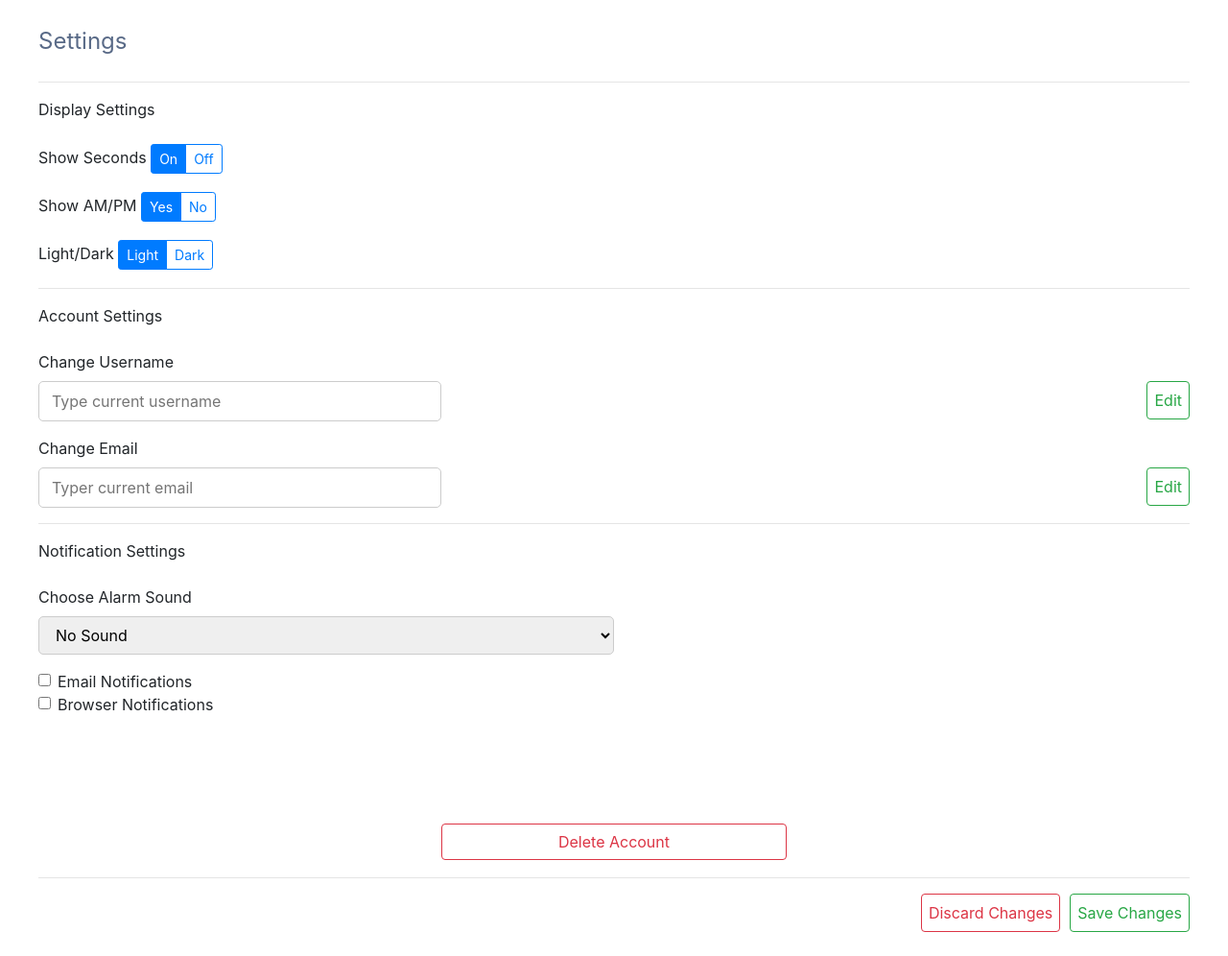
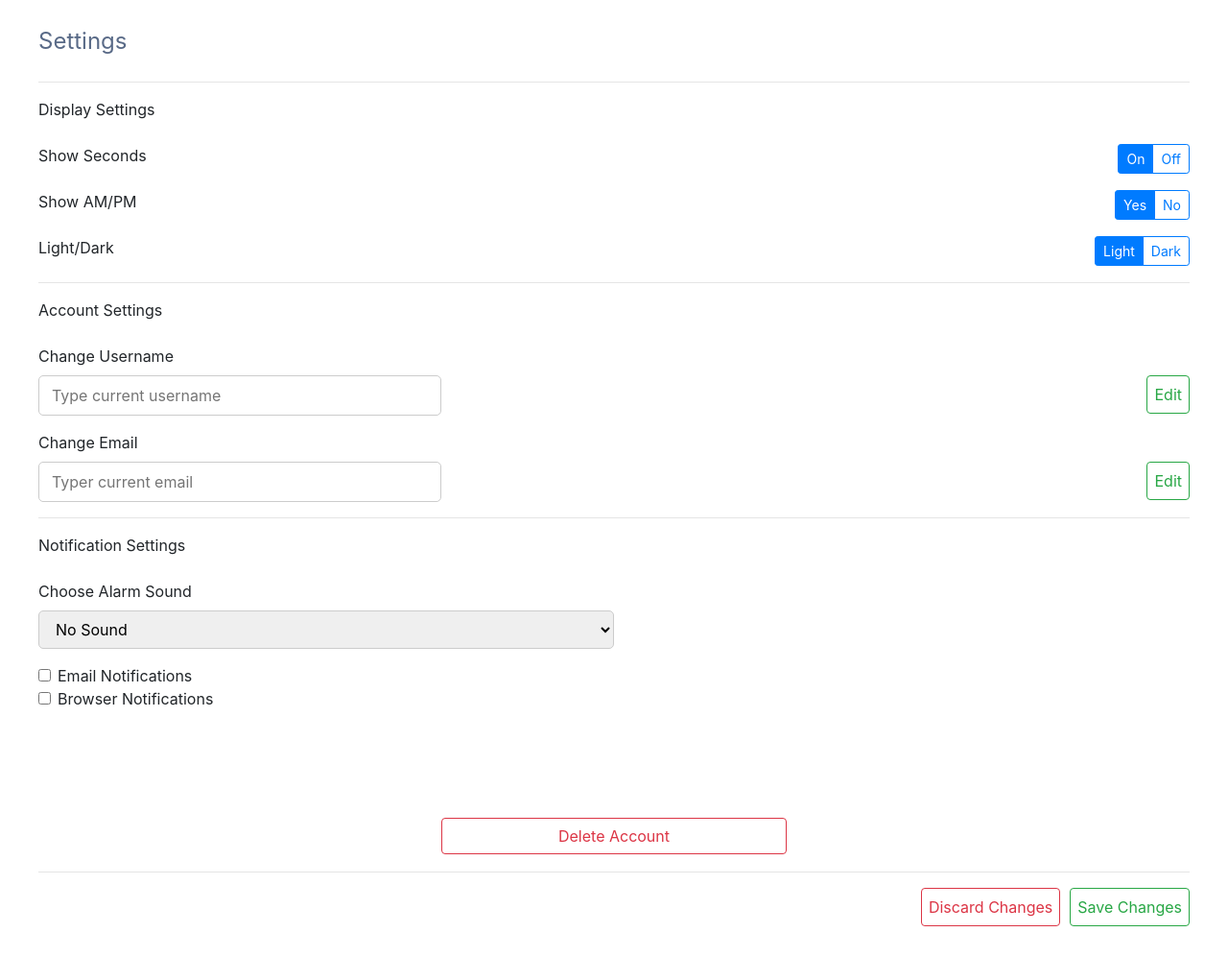
Before and after one commit to philipheindel/Web-Clock, a PHP site: page /AdvancedSettings.html in a window 1280 px wide. Shown: the whole page at 96% size. After the commit the page ends 965 px from the top, so only its background shows below. Run offline with PHP 8.4, Linux system fonts and the light colour scheme.

Commit message:
changed the layout of switch buttons to be cnosistant consistant across all input fields

```diff
--- a/css/advanced_settings.css
+++ b/css/advanced_settings.css
@@ -47,3 +47,13 @@ select {
 #discardButton {
     margin-right: 10px
 }
+
+#showSeconds {
+    float: right;
+}
+#showAmPm {
+    float: right;
+}
+#lightDark {
+    float: right;
+}
```
